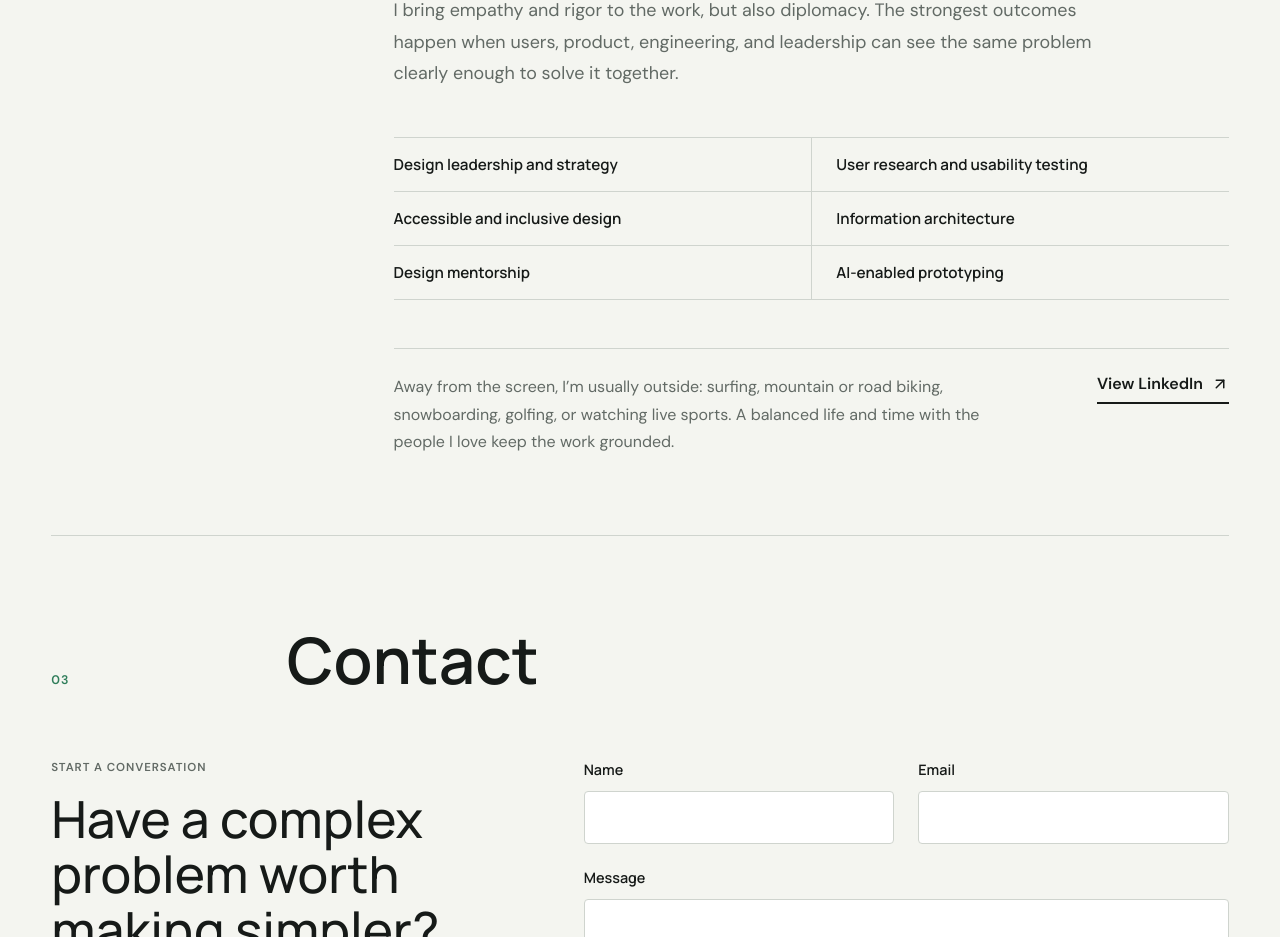
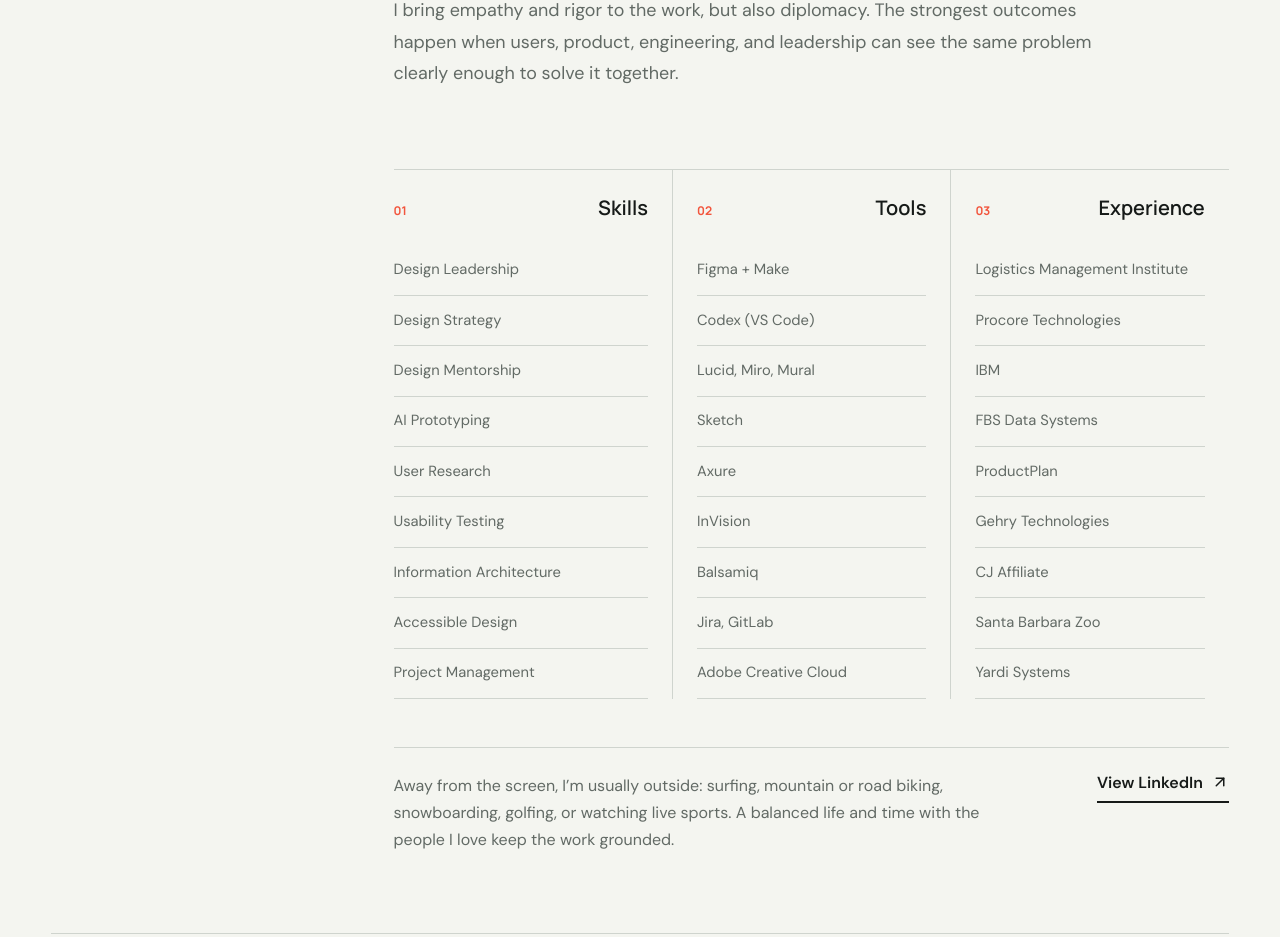
Before and after one commit to bocampbell/portfolio, a React (Vite) app: page / in a window 1280 px wide. Shown: the part 3100-4037 px from the top of the page. Built offline with nearby package versions, Linux system fonts and the light colour scheme.

Commit message:
skills update

```diff
--- a/src/App.jsx
+++ b/src/App.jsx
@@ -2310,14 +2310,61 @@
                 I bring empathy and rigor to the work, but also diplomacy. The strongest outcomes happen when users, product, engineering, and leadership can see the same problem clearly enough to solve it together.
               </p>
 
-              <ul className="about-capabilities" aria-label="Core capabilities">
-                <li>Design leadership and strategy</li>
-                <li>User research and usability testing</li>
-                <li>Accessible and inclusive design</li>
-                <li>Information architecture</li>
-                <li>Design mentorship</li>
-                <li>AI-enabled prototyping</li>
-              </ul>
+              <div className="about-profile-grid">
+                <section className="about-profile-group" aria-labelledby="about-skills-heading">
+                  <div className="about-profile-heading">
+                    <span aria-hidden="true">01</span>
+                    <h4 id="about-skills-heading">Skills</h4>
+                  </div>
+                  <ul>
+                    <li>Design Leadership</li>
+                    <li>Design Strategy</li>
+                    <li>Design Mentorship</li>
+                    <li>AI Prototyping</li>
+                    <li>User Research</li>
+                    <li>Usability Testing</li>
+                    <li>Information Architecture</li>
+                    <li>Accessible Design</li>
+                    <li>Project Management</li>
+                  </ul>
+                </section>
+
+                <section className="about-profile-group" aria-labelledby="about-tools-heading">
+                  <div className="about-profile-heading">
+                    <span aria-hidden="true">02</span>
+                    <h4 id="about-tools-heading">Tools</h4>
+                  </div>
+                  <ul>
+                    <li>Figma + Make</li>
+                    <li>Codex (VS Code)</li>
+                    <li>Lucid, Miro, Mural</li>
+                    <li>Sketch</li>
+                    <li>Axure</li>
+                    <li>InVision</li>
+                    <li>Balsamiq</li>
+                    <li>Jira, GitLab</li>
+                    <li>Adobe Creative Cloud</li>
+                  </ul>
+                </section>
+
+                <section className="about-profile-group" aria-labelledby="about-experience-heading">
+                  <div className="about-profile-heading">
+                    <span aria-hidden="true">03</span>
+                    <h4 id="about-experience-heading">Experience</h4>
+                  </div>
+                  <ul>
+                    <li>Logistics Management Institute</li>
+                    <li>Procore Technologies</li>
+                    <li>IBM</li>
+                    <li>FBS Data Systems</li>
+                    <li>ProductPlan</li>
+                    <li>Gehry Technologies</li>
+                    <li>CJ Affiliate</li>
+                    <li>Santa Barbara Zoo</li>
+                    <li>Yardi Systems</li>
+                  </ul>
+                </section>
+              </div>
 
               <div className="about-personal">
                 <p>
--- a/src/styles.css
+++ b/src/styles.css
@@ -371,30 +371,59 @@
   line-height: 1.75;
 }
 
-.about-capabilities {
-  display: grid;
-  grid-template-columns: repeat(2, minmax(0, 1fr));
-  margin: var(--space-6) 0 0;
-  padding: 0;
+.about-profile-grid {
+  display: grid;
+  grid-template-columns: repeat(3, minmax(0, 1fr));
+  margin-top: var(--space-7);
   border-top: 1px solid var(--color-line);
-  list-style: none;
-}
-
-.about-capabilities li {
-  padding: var(--space-3) 0;
-  border-bottom: 1px solid var(--color-line);
-  font-family: var(--font-display);
-  font-size: 0.95rem;
-  font-weight: 600;
-}
-
-.about-capabilities li:nth-child(odd) {
-  padding-right: var(--space-4);
-}
-
-.about-capabilities li:nth-child(even) {
+}
+
+.about-profile-group {
+  min-width: 0;
+  padding: var(--space-4) var(--space-4) 0 0;
+}
+
+.about-profile-group + .about-profile-group {
   padding-left: var(--space-4);
   border-left: 1px solid var(--color-line);
+}
+
+.about-profile-heading {
+  display: flex;
+  align-items: baseline;
+  justify-content: space-between;
+  gap: var(--space-3);
+  padding-bottom: var(--space-4);
+}
+
+.about-profile-heading span {
+  color: var(--color-coral);
+  font-family: var(--font-display);
+  font-size: 0.75rem;
+  font-weight: 700;
+}
+
+.about-profile-heading h4 {
+  margin: 0;
+  font-family: var(--font-display);
+  font-size: 1.25rem;
+  font-weight: 600;
+}
+
+.about-profile-group ul {
+  margin: 0;
+  padding: 0;
+  list-style: none;
+}
+
+.about-profile-group li {
+  min-height: 3.15rem;
+  display: flex;
+  align-items: center;
+  border-bottom: 1px solid var(--color-line);
+  color: var(--color-muted);
+  font-size: 0.92rem;
+  line-height: 1.35;
 }
 
 .about-personal {
@@ -1580,15 +1609,20 @@
     position: static;
   }
 
-  .about-capabilities {
+  .about-profile-grid {
     grid-template-columns: 1fr;
   }
 
-  .about-capabilities li:nth-child(odd),
-  .about-capabilities li:nth-child(even) {
-    padding-right: 0;
+  .about-profile-group,
+  .about-profile-group + .about-profile-group {
+    padding: var(--space-4) 0 0;
     padding-left: 0;
+    border-top: 1px solid var(--color-line);
     border-left: 0;
+  }
+
+  .about-profile-group:first-child {
+    border-top: 0;
   }
 
   .about-personal {
```
